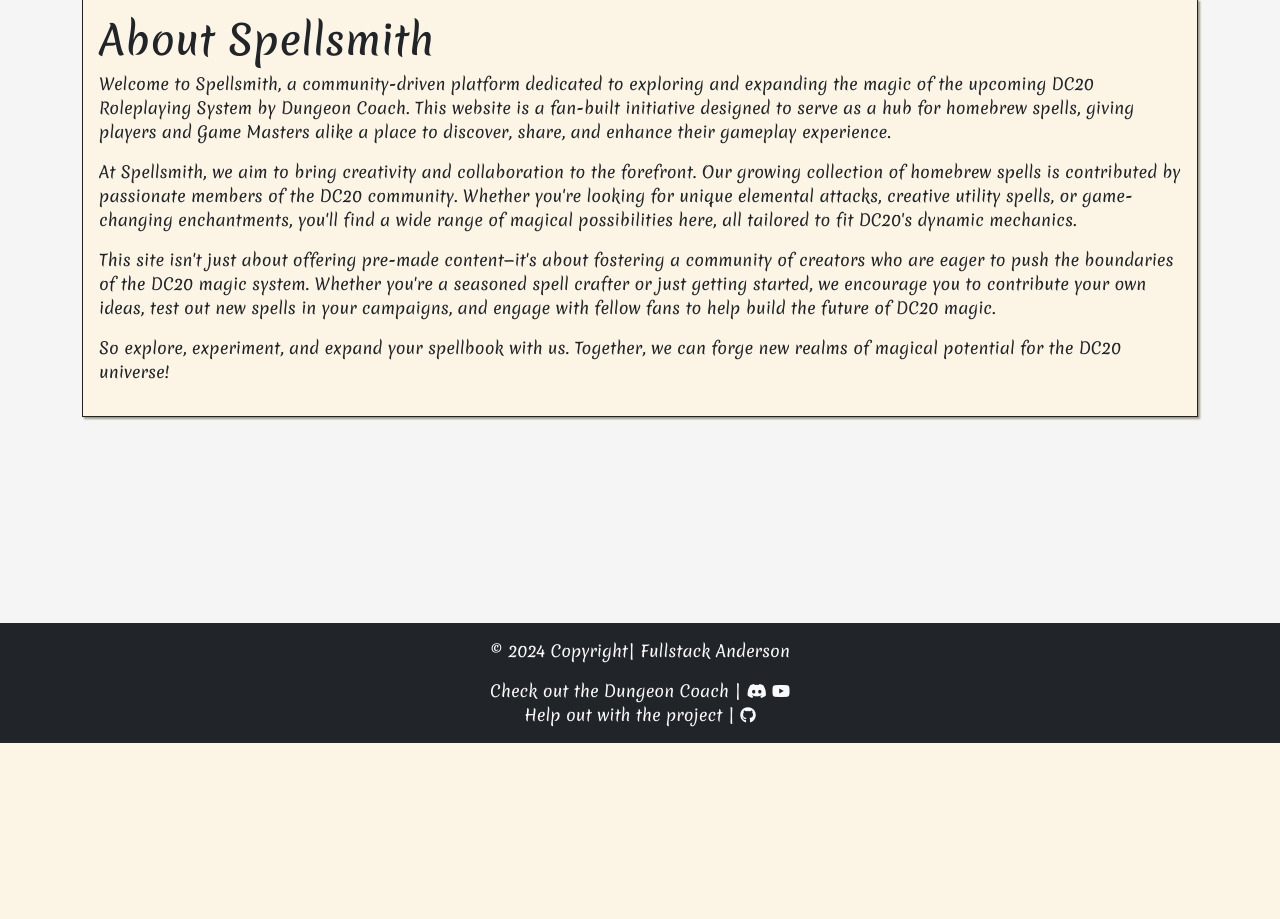
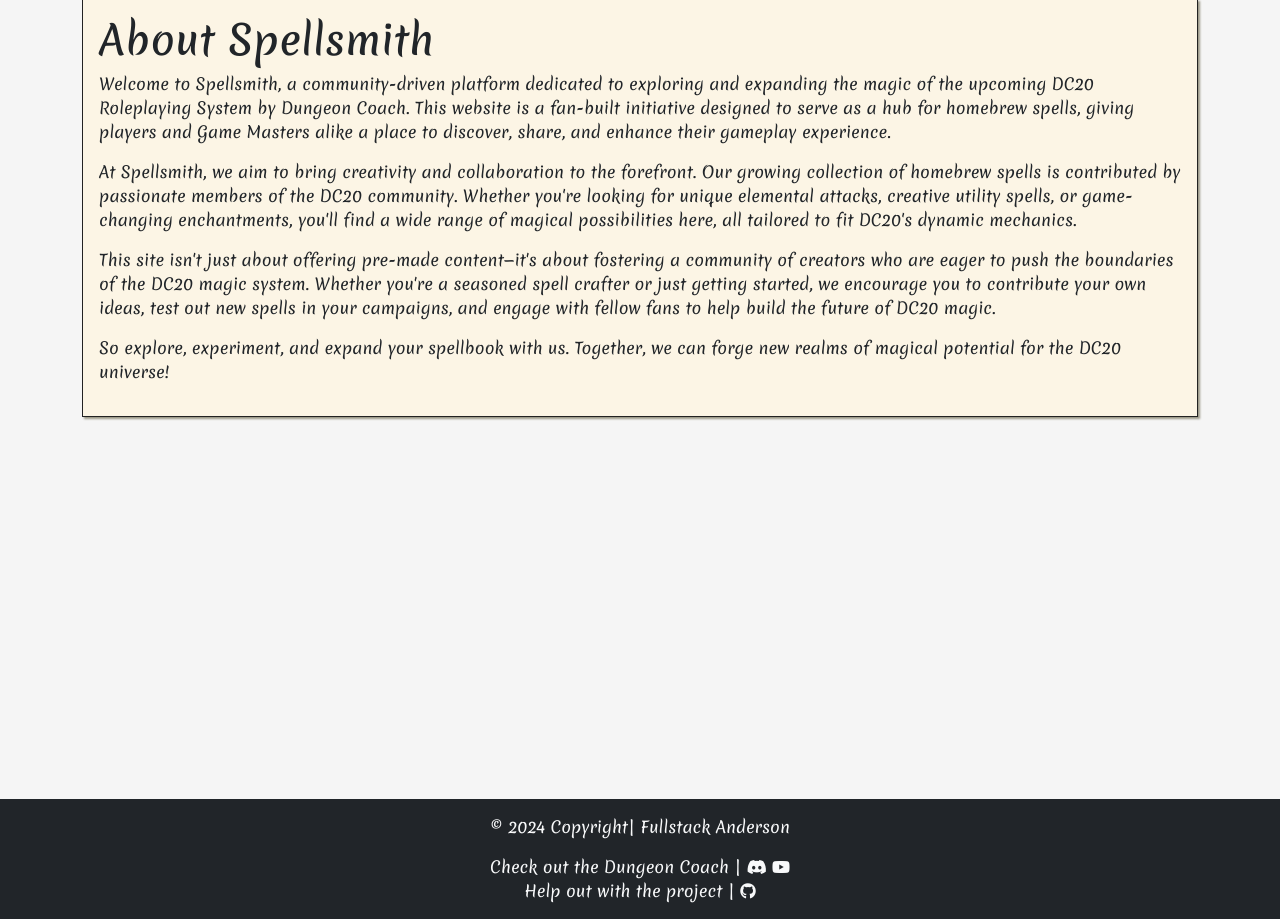
Before and after one commit to LaurieAnderson92/Spellsmith, a Django app: page /about in a window 1280 px wide. Shown: the part 57-976 px from the top of the page. Before the commit the page ends 800 px from the top, so only its background shows below. Run offline with Django 5.2, Linux system fonts and the light colour scheme; some libraries are stand-ins or nearby versions.

Commit message:
fix: made footer stay below vh

```diff
--- a/static/css/style.css
+++ b/static/css/style.css
@@ -4,7 +4,7 @@ body{
 }
 
 footer {
-    position: fixed;
+    position: relative;
     left: 0;
     bottom: 0;
     width: 100%;
--- a/templates/base.html
+++ b/templates/base.html
@@ -15,7 +15,6 @@
     <!-- Google Fonts CSS -->
     <link rel="preconnect" href="https://fonts.gstatic.com">
     <link href="https://fonts.googleapis.com/css2?family=Merienda:wght@300..900&display=swap" rel="stylesheet">
-    <link href="https://fonts.googleapis.com/css2?family=Lato:wght@300;700&display=swap" rel="stylesheet">
 
     <!-- Font Awesome CSS -->
     <script src="https://kit.fontawesome.com/38fef1e39a.js" crossorigin="anonymous"></script>
@@ -81,7 +80,7 @@
     </div>
 </div>
   <main>
-    <div class="container">
+    <div class="container min-vh-100">
       {% block content %}
 
       {% endblock content %}
```
